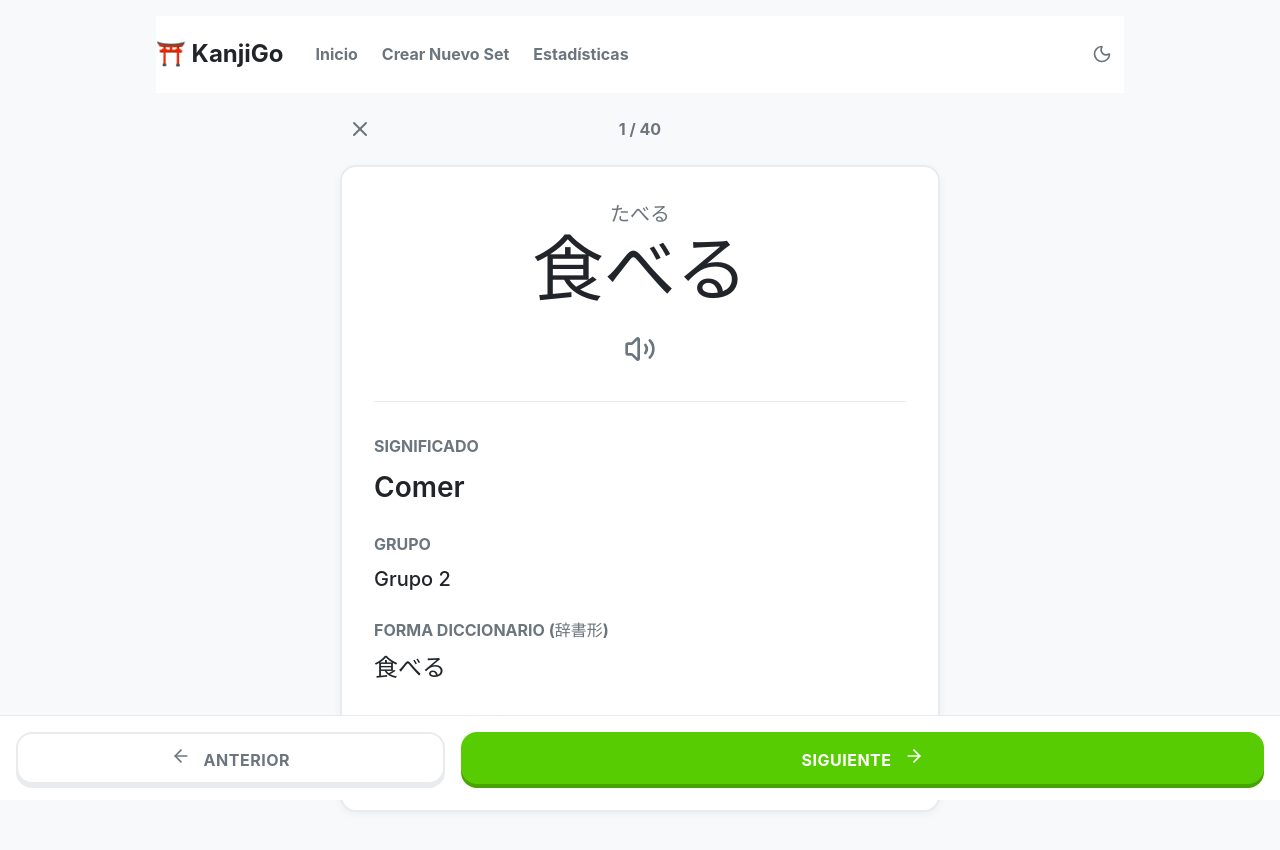
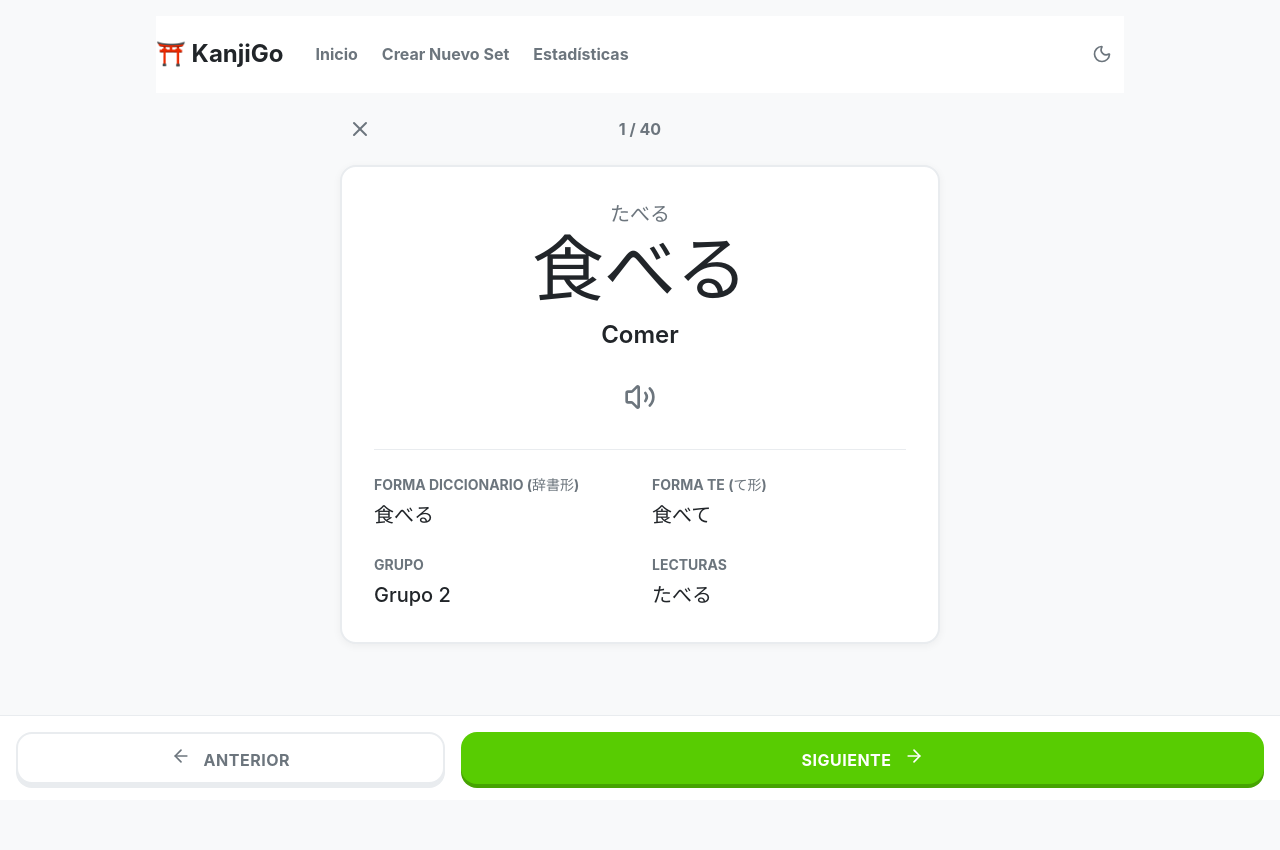
Before and after one commit to Jorge91/kanji-quiz, a React (Vite) app: page /verb-study in a window 1280 px wide. Shown: the top 850 px of the page. Built offline with nearby package versions, Linux system fonts and the light colour scheme.

Commit message:
style: update verb study card to compact two-column layout

```diff
--- a/src/pages/VerbStudy.tsx
+++ b/src/pages/VerbStudy.tsx
@@ -101,44 +101,47 @@ const VerbStudy = () => {
 
             {/* Verb Card */}
             <div className="card animate-slide-in" key={currentVerb.verb} style={{ padding: '2rem' }}>
-                <div style={{ textAlign: 'center', marginBottom: '2rem', borderBottom: '1px solid var(--border)', paddingBottom: '1.5rem' }}>
+                <div style={{ textAlign: 'center', marginBottom: '1.5rem', borderBottom: '1px solid var(--border)', paddingBottom: '1.5rem' }}>
                     <div style={{ fontSize: '1.25rem', color: 'var(--text-secondary)', marginBottom: '0.25rem', minHeight: '1.5rem' }}>
                         {currentVerb.verb !== currentVerb.reading ? currentVerb.reading : ''}
                     </div>
-                    <div style={{ fontSize: '4.5rem', fontWeight: 'bold', lineHeight: 1, marginBottom: '1rem' }}>
+                    <div style={{ fontSize: '4.5rem', fontWeight: 'bold', lineHeight: 1, marginBottom: '0.75rem' }}>
                         {currentVerb.verb}
+                    </div>
+                    <div style={{ fontSize: '1.5rem', fontWeight: '600', textTransform: 'capitalize', color: 'var(--text-primary)', marginBottom: '1rem' }}>
+                        {currentVerb.meaning}
                     </div>
                     <button className="btn-icon" onClick={() => speak(currentVerb.reading)} style={{ margin: '0 auto' }}>
                         <Volume2 size={32} />
                     </button>
                 </div>
 
-                <div style={{ display: 'grid', gap: '1.5rem' }}>
+                <div style={{ display: 'grid', gridTemplateColumns: '1fr 1fr', gap: '1.5rem', textAlign: 'left' }}>
                     <div>
-                        <h3 style={{ fontSize: '1rem', color: 'var(--text-secondary)', textTransform: 'uppercase', marginBottom: '0.5rem' }}>{I18N.verbMeaning}</h3>
-                        <div style={{ fontSize: '1.75rem', fontWeight: '600', textTransform: 'capitalize' }}>
-                            {currentVerb.meaning}
+                        <h3 style={{ fontSize: '0.875rem', color: 'var(--text-secondary)', textTransform: 'uppercase', marginBottom: '0.3rem' }}>{I18N.dictionaryForm}</h3>
+                        <div style={{ fontSize: '1.25rem', fontWeight: '500' }}>
+                            {currentVerb.dictionary_form}
                         </div>
                     </div>
 
                     <div>
-                        <h3 style={{ fontSize: '1rem', color: 'var(--text-secondary)', textTransform: 'uppercase', marginBottom: '0.5rem' }}>{I18N.verbGroup}</h3>
+                        <h3 style={{ fontSize: '0.875rem', color: 'var(--text-secondary)', textTransform: 'uppercase', marginBottom: '0.3rem' }}>{I18N.teForm}</h3>
+                        <div style={{ fontSize: '1.25rem', fontWeight: '500' }}>
+                            {currentVerb.te_form}
+                        </div>
+                    </div>
+
+                    <div>
+                        <h3 style={{ fontSize: '0.875rem', color: 'var(--text-secondary)', textTransform: 'uppercase', marginBottom: '0.3rem' }}>{I18N.verbGroup}</h3>
                         <div style={{ fontSize: '1.25rem', fontWeight: '500' }}>
                             Grupo {currentVerb.group}
                         </div>
                     </div>
 
                     <div>
-                        <h3 style={{ fontSize: '1rem', color: 'var(--text-secondary)', textTransform: 'uppercase', marginBottom: '0.5rem' }}>{I18N.dictionaryForm}</h3>
-                        <div style={{ fontSize: '1.5rem' }}>
-                            {currentVerb.dictionary_form}
-                        </div>
-                    </div>
-
-                    <div>
-                        <h3 style={{ fontSize: '1rem', color: 'var(--text-secondary)', textTransform: 'uppercase', marginBottom: '0.5rem' }}>{I18N.teForm}</h3>
-                        <div style={{ fontSize: '1.5rem' }}>
-                            {currentVerb.te_form}
+                        <h3 style={{ fontSize: '0.875rem', color: 'var(--text-secondary)', textTransform: 'uppercase', marginBottom: '0.3rem' }}>{I18N.readings}</h3>
+                        <div style={{ fontSize: '1.25rem', fontWeight: '500' }}>
+                            {currentVerb.reading}
                         </div>
                     </div>
                 </div>
```
